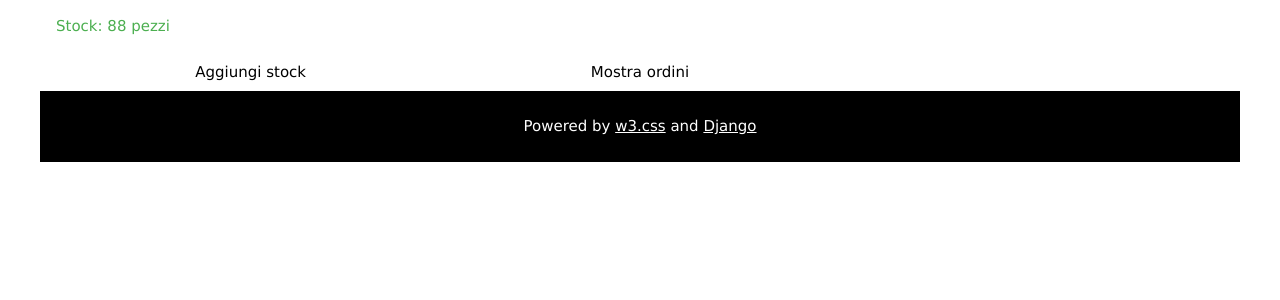
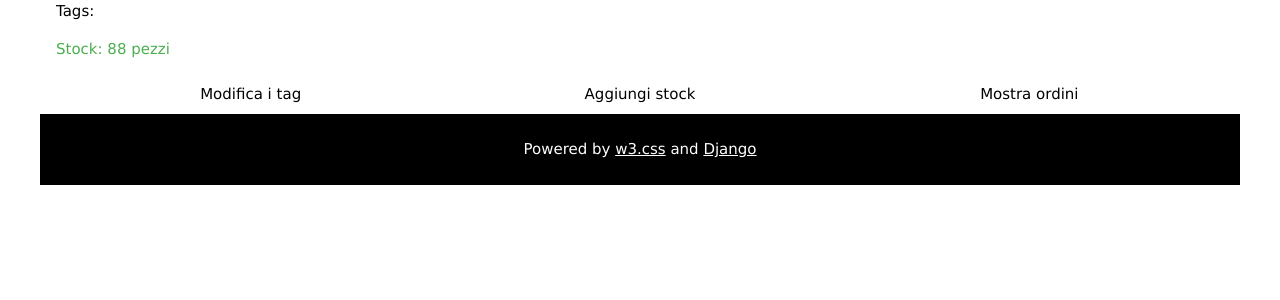
Before and after one commit to gi3o/DecommerceDede, a Django app: page /product_details/11/ in a window 1280 px wide. Shown: the part 81-381 px from the top of the page. Run offline with Django 3.2, Linux system fonts and the light colour scheme; a user stored in the database is signed in; data comes from the database, SQL or seed files in the repository; data that the repository does not hold is empty.

Commit message:
Aggiunti tag ai prodotti

```diff
--- a/decommerce/admin.py
+++ b/decommerce/admin.py
@@ -28,7 +28,7 @@ class DecadeBornListFilter(admin.SimpleListFilter):
 class ProductAdmin(admin.ModelAdmin):
     fieldsets = [
         ('Product Info', {'fields':['name', 'price', 'category', 'image']}),
-        ('Details', {'fields':['details', 'seller', 'stock'], 'classes':['collapse']}),
+        ('Details', {'fields':['details', 'seller', 'stock', 'tags'], 'classes':['collapse']}),
     ]
     list_display = ('name', 'category', 'seller', 'price')
     list_filter = [DecadeBornListFilter, 'seller']
--- a/decommerce/models.py
+++ b/decommerce/models.py
@@ -45,7 +45,7 @@ class SellerProfile(models.Model):
     class Meta:
         verbose_name = _('seller profile')
 
-class Tags(models.Model):
+class Tag(models.Model):
     tag = models.CharField(max_length= 30, unique= True)
 
     def __str__(self):
@@ -60,7 +60,7 @@ class Product(models.Model):
     seller = models.ForeignKey(SellerProfile, blank= False, on_delete= models.CASCADE)
     stock = models.PositiveIntegerField()
     added = models.DateTimeField(default= timezone.now)
-    tags = models.ManyToManyField(Tags, blank= True)
+    tags = models.ManyToManyField(Tag, blank= True)
 
     def __str__(self):
         return self.name + ", " + self.seller.store_name
@@ -96,6 +96,12 @@ class Product(models.Model):
         return self.stock > 0
 
     product_available = property(productAvailable)
+
+    def tags_as_string(self):
+        return ", ".join([tag.tag for tag in self.tags.all()])
+
+    tags_as_string = property(tags_as_string)
+
 
     class Meta:
         verbose_name = _('product')
--- a/decommerce/templates/decommerce/base.html
+++ b/decommerce/templates/decommerce/base.html
@@ -69,9 +69,9 @@
     <!-- Top header -->
     <header class="w3-bar w3-xlarge">
         <h2 class="w3-bar-item">{% block top_title %}{% endblock %}</h2>
-        <span id="rightButtons">
-        <a href="{% url 'decommerce:index' %}" class="w3-bar-item w3-right w3-button" title="Home">
-            <i id="homeIcon" class="fa fa-home"></i></a>
+        <div id="rightButtons" class="w3-margin-top">
+        <a id="homeIcon" href="{% url 'decommerce:index' %}" class="w3-bar-item w3-right w3-button" title="Home">
+            <i class="fa fa-home"></i></a>
         {% if request.user.is_authenticated %}
             <a href="{% url 'decommerce:profile' request.user.id %}" class="w3-bar-item w3-right w3-button"
                title="Profilo"><i id="profileIcon" class="fa fa-user"></i></a>
@@ -110,11 +110,11 @@
         </div>
         <form id="searchForm" action="{% url 'decommerce:search' %}" method="post">
             {% csrf_token %}
-            <input id="searchField" class="w3-bar-item w3-right w3-input" name="search"
+            <input id="searchField" class="w3-bar-item w3-right w3-input w3-round-xxlarge w3-border" name="search"
                    type="search" placeholder="Cerca..." required
                    style="font-family: Roboto, sans-serif">
         </form>
-        </span>
+        </div>
     </header>
 
     {% block content %}{% endblock %}
--- a/decommerce/templates/decommerce/product_details.html
+++ b/decommerce/templates/decommerce/product_details.html
@@ -5,6 +5,16 @@
 {% block title %}{{ product.name }}{% endblock %}
 {% block top_title %}{{ product.name }} - Dettagli{% endblock %}
 {% block content %}
+    <div class="w3-container w3-row">
+        <div>Tags:</div>
+        {% for tag in product.tags.all %}
+            <div class="w3-container w3-gray w3-text-white w3-round-xxlarge w3-margin" style="float: left;">
+                {{ tag }}
+            </div>
+        {% endfor %}
+    </div>
+
+
     {% if errors %}
         <ul class="w3-ul w3-text-red">
         {% for err in errors %}
@@ -20,11 +30,12 @@
         {% else %}
             <p class="w3-text-red w3-col">Stock terminato</p>
         {% endif %}
+        <button class="w3-button w3-third" onclick="expand('editTagsDiv')">Modifica i tag</button>
         <button class="w3-button w3-third" onclick="expand('addStockDiv')">Aggiungi stock</button>
         <button class="w3-button w3-third" onclick="expand('ordersDiv')">Mostra ordini</button>
     </div>
 
-    <div id="addStockDiv" class="w3-row w3-card w3-grayscale w3-container w3-hide w3-margin">
+    <div id="addStockDiv" class="w3-row w3-card w3-container w3-hide w3-margin">
         <form method="post">
             {% csrf_token %}
             <input class="w3-input w3-quarter w3-border-bottom w3-margin" type="number" name="stock" required id="id_stock" step="1" value="0">
@@ -32,7 +43,17 @@
         </form>
     </div>
 
-    <div id="ordersDiv" class="w3-container w3-grayscale w3-hide w3-margin w3-card" style="max-height: 300px; overflow-y: auto">
+    <div id="editTagsDiv" class="w3-row w3-card w3-container w3-hide w3-margin">
+        <form method="post" action="{% url 'decommerce:edit_tags' product.id %}">
+            {% csrf_token %}
+            <input class="w3-input w3-border-bottom w3-margin" type="text" name="tags" required maxlength="100"
+                   value="{{ product.tags_as_string }}"
+                   placeholder="Tags (separa ogni tag con una virgola e uno spazio, es. 'musica, cd')">
+            <input class="w3-button w3-quarter w3-margin" type="submit" value="Modifica">
+        </form>
+    </div>
+
+    <div id="ordersDiv" class="w3-container w3-hide w3-margin w3-card" style="max-height: 300px; overflow-y: auto">
         {% for nation, value in nation_orders.items %}
             {{ nation }}: {{ value }}
         {% endfor %}
--- a/decommerce/urls.py
+++ b/decommerce/urls.py
@@ -39,6 +39,8 @@ urlpatterns = [
     url(r'^add_review/(?P<product_id>[0-9]+)/$', views.add_review, name='add_review'),
     # ex: /remove_cart/2
     url(r'^remove_cart/(?P<item_id>[0-9]+)/$', views.remove_cart, name='remove_cart'),
+    # ex: /edit_tags/13
+    url(r'^edit_tags/(?P<product_id>[0-9]+)/$', views.edit_tags, name='edit_tags'),
     # ex: /checkout/
     url(r'^checkout/$', views.checkout, name='checkout'),
     # ex: /logout/
--- a/decommerce/views.py
+++ b/decommerce/views.py
@@ -201,18 +201,18 @@ def add_product(request, user_id):
         form = UploadProductForm(request.POST, request.FILES)
         if form.is_valid():
             data = form.cleaned_data
+            product = Product(name=data['name'], category=data['category'], details=data['details'],
+                              price=data['price'], image=data['image'],
+                              seller=get_object_or_404(SellerProfile, user=request.user), stock=data['stock'])
+            product.save()
             tags = list(filter(None, data['tags'].lower().split(", ")))
-            tag_field = ManyToManyField(Tags, blank= True)
             for tag in tags:
-                if Tags.objects.filter(tag= tag).exists():
-                    tag_field.add(Tags.objects.get(tag = tag))
+                if Tag.objects.filter(tag= tag).exists():
+                    product.tags.add(Tag.objects.get(tag = tag))
                 else:
-                    new_tag = Tags(tag= tag)
+                    new_tag = Tag(tag= tag)
                     new_tag.save()
-                    tag_field.add(tag= new_tag)
-            product = Product(name=data['name'], category=data['category'], details=data['details'],
-                              price=data['price'], image=data['image'], tags = tag_field,
-                              seller=get_object_or_404(SellerProfile, user=request.user), stock=data['stock'])
+                    product.tags.add(new_tag)
             product.save()
             return HttpResponseRedirect('/account/' + str(user_id))
         else:
@@ -227,6 +227,19 @@ def remove_product(request, product_id):
     if SellerProfile.objects.get(user=request.user) == product.seller:
         product.delete()
     return HttpResponseRedirect('/account/' + str(request.user.id))
+
+@login_required
+def edit_tags(request, product_id):
+    if request.method == 'POST':
+        product = Product.objects.get(pk= product_id)
+        tags = list(filter(None, request.POST['tags'].lower().split(", ")))
+        product.tags.clear()
+        for tag in tags:
+            if Tag.objects.filter(tag= tag).exists():
+                product.tags.add(Tag.objects.get(tag= tag))
+            else:
+                product.tags.add(tag= tag)
+    return HttpResponseRedirect('/product_details/' + str(product_id))
 
 
 @login_required
```
Also changed, not shown: db.sqlite3, decommerce/migrations/0024_auto_20170616_1401.py (added).
